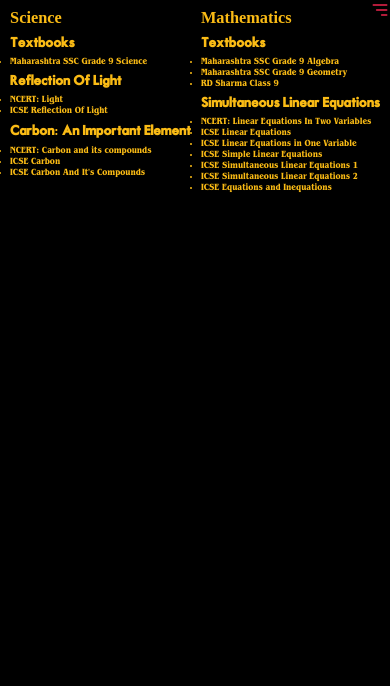
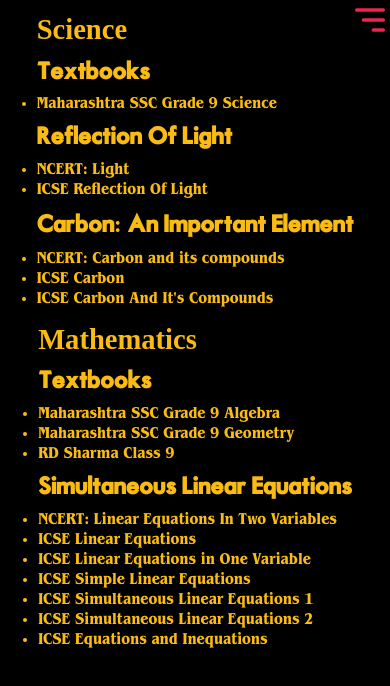
Before and after one commit to DhanushVDPT/sgvnext, a Next.js app: page /books in a window 390 px wide. Shown: the top 686 px of the page. Built offline with nearby package versions, Linux system fonts and the light colour scheme; a web font is replaced by a local one.

Commit message:
Update global.css mobile column flex

```diff
--- a/styles/global.css
+++ b/styles/global.css
@@ -158,11 +158,8 @@
 }
 
 @media screen and (max-width:535px){
-    body{
-        font-size: 0.4em;
-    }
-    .hamburger{
-        width: 20px;
-        height: 20px;
+    .subject{
+        flex-direction: column;
+        align-items: center;
     }
 }
```
